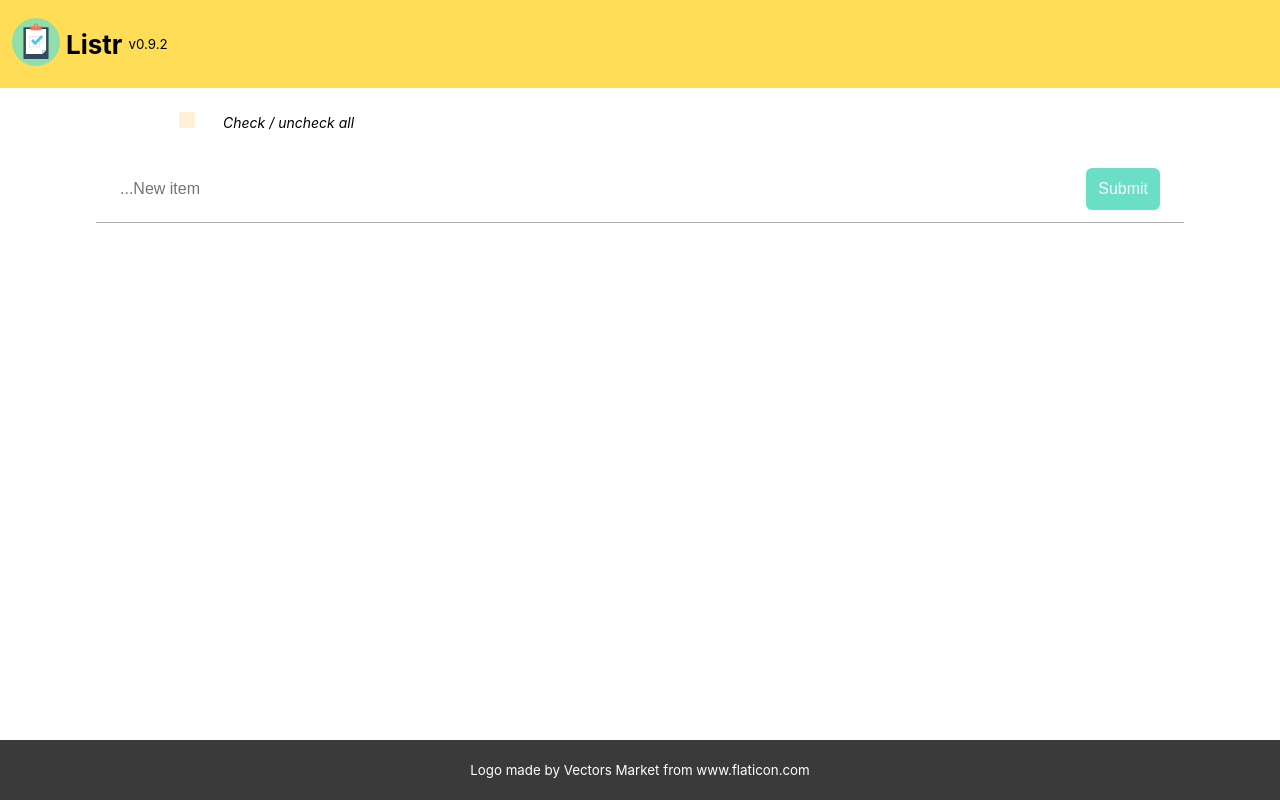
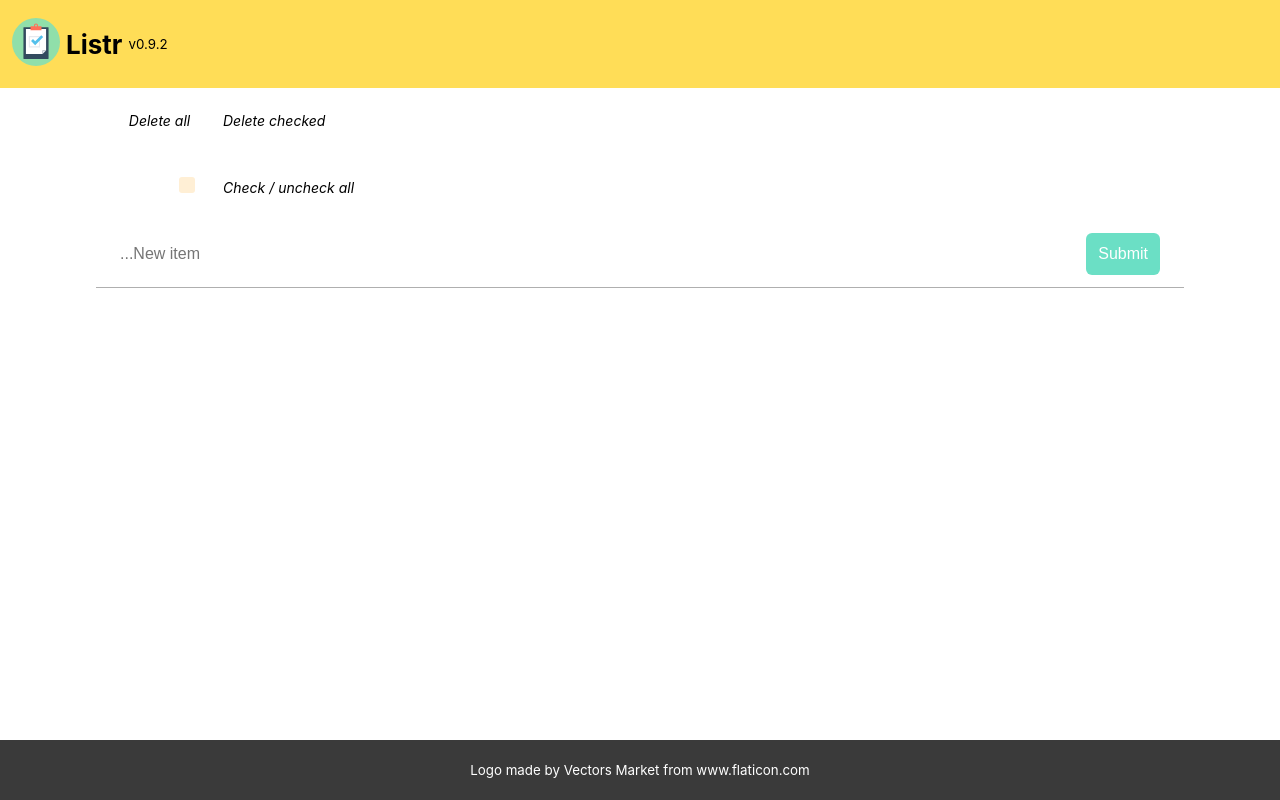
Before and after one commit to jamesaspence/listr, a React (Create React App) app: page / in a window 1280 px wide. Built offline with nearby package versions, Linux system fonts and the light colour scheme.

Commit message:
feat: initial deletion modal appearance from clicks

```diff
--- /dev/null
+++ b/src/react/list/DeleteItemsContainer.js
@@ -0,0 +1,34 @@
+import React, { useState } from 'react';
+import './DeleteItemsContainer.scss';
+import DeleteConfirmationModal from '../common/overlay/DeleteConfirmationModal';
+
+const DeleteItemsContainer = () => {
+  const [ modalOpen, setModalOpen ] = useState(false);
+
+  const onConfirm = () => {
+    setModalOpen(false);
+  };
+  const onCancel = () => {
+    setModalOpen(false);
+  };
+  const onDeleteAllClick = () => {
+    setModalOpen(true);
+  };
+  const onDeleteCheckedClick = () => {
+    setModalOpen(true);
+  };
+
+  return (
+    <>
+      <div className="DeleteItemsContainer">
+        <div className="DeleteItemsContainer__all" onClick={onDeleteAllClick}>Delete all</div>
+        <div className="DeleteItemsContainer__checked" onClick={onDeleteCheckedClick}>Delete checked</div>
+      </div>
+      {modalOpen && (
+        <DeleteConfirmationModal onConfirm={onConfirm} onCancel={onCancel} />
+      )}
+    </>
+  );
+};
+
+export default DeleteItemsContainer;
--- /dev/null
+++ b/src/react/list/DeleteItemsContainer.scss
@@ -0,0 +1,23 @@
+.DeleteItemsContainer {
+  display: grid;
+  grid-template-columns: 55px 72px 1fr 76px;
+  grid-column: 1/5;
+  align-items: center;
+  margin: 24px 0;
+}
+
+.DeleteItemsContainer__all, .DeleteItemsContainer__checked {
+  font-style: italic;
+  align-self: center;
+  font-size: 14px;
+  cursor: pointer;
+}
+
+.DeleteItemsContainer__all {
+  grid-column: 1/3;
+  justify-self: center;
+}
+
+.DeleteItemsContainer__checked {
+ grid-column: 3/4;
+}
--- a/src/react/views/ListView.js
+++ b/src/react/views/ListView.js
@@ -5,12 +5,14 @@ import GridLayout from '../common/layout/GridLayout';
 import NewListItemPromptContainer from '../list/create/NewListItemPromptContainer';
 import ActiveListContainer from '../list/ActiveListContainer';
 import CheckAllToggle from '../list/CheckAllToggle';
+import DeleteItemsContainer from '../list/DeleteItemsContainer';
 
 const ListView = () => {
   const itemCount = useSelector(selectActiveListCount);
 
   return (
     <GridLayout className="ListView">
+      <DeleteItemsContainer />
       <CheckAllToggle id={'CheckAllToggle--top'} />
       <ActiveListContainer />
       {
```
